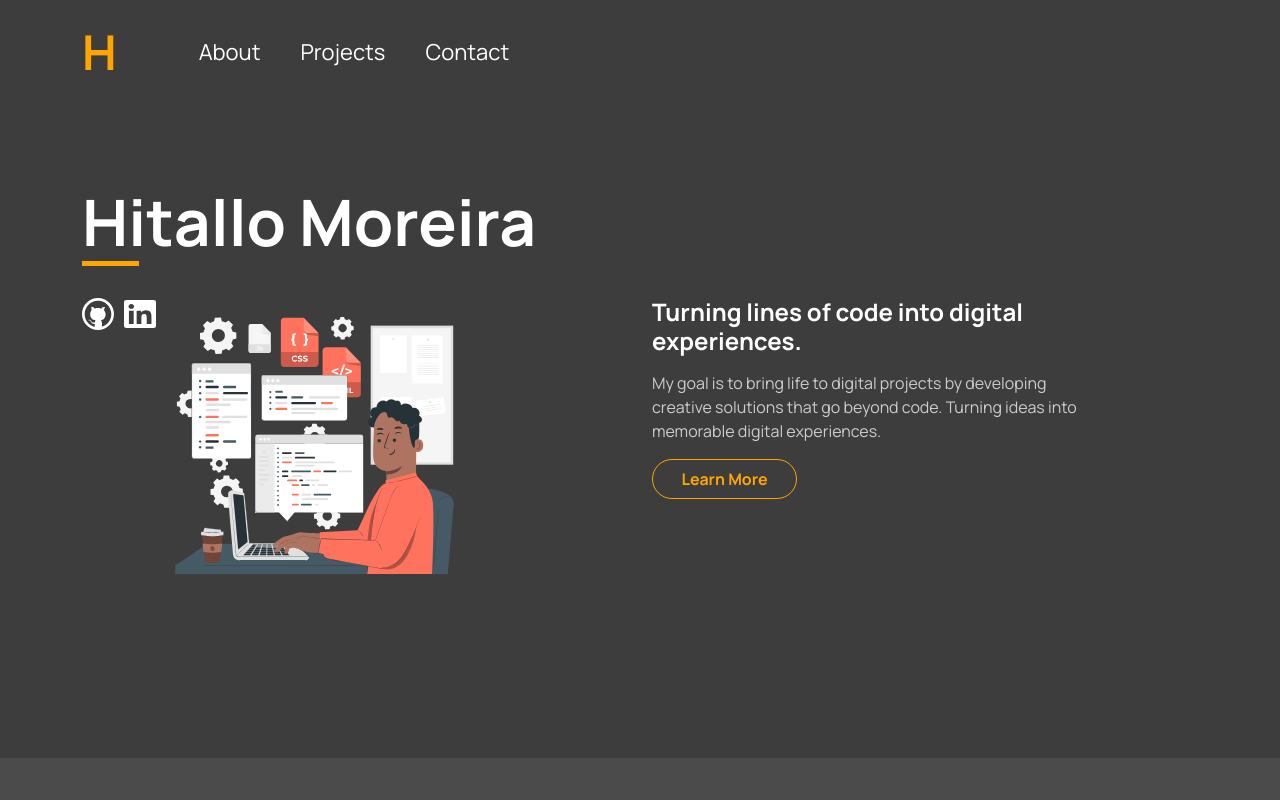
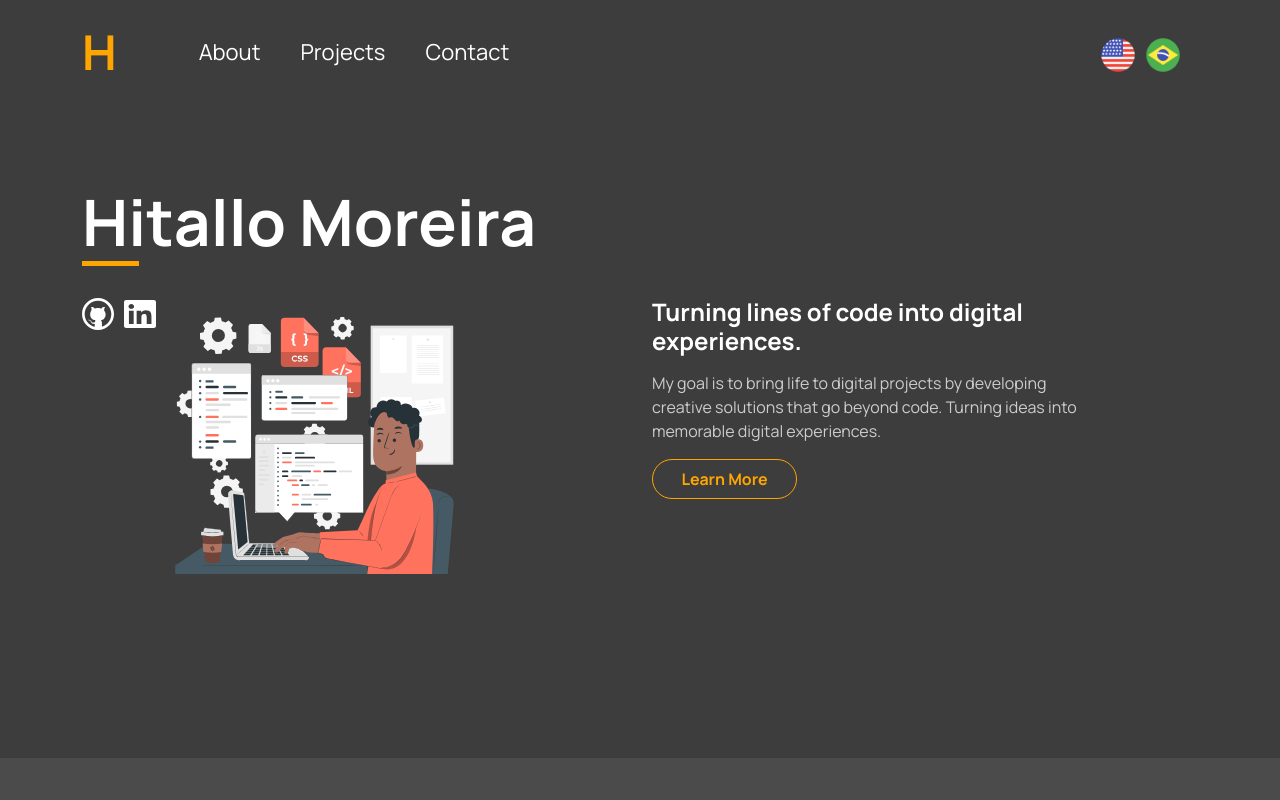
Before and after one commit to Hitallo-moreira/portfolio, a React (Vite) app: page / in a window 1280 px wide. Shown: the top 800 px of the page. Built offline with nearby package versions, Linux system fonts and the light colour scheme.

Commit message:
feat: update dependencies and remove download CV option

```diff
--- a/src/components/Header.jsx
+++ b/src/components/Header.jsx
@@ -52,6 +52,9 @@ function Header() {
                 </ul>
               </nav>
             </div>
+            <div className="right-content">
+              <LanguageSwitcher />
+            </div>
           </div>
         </header>
       )}
```
